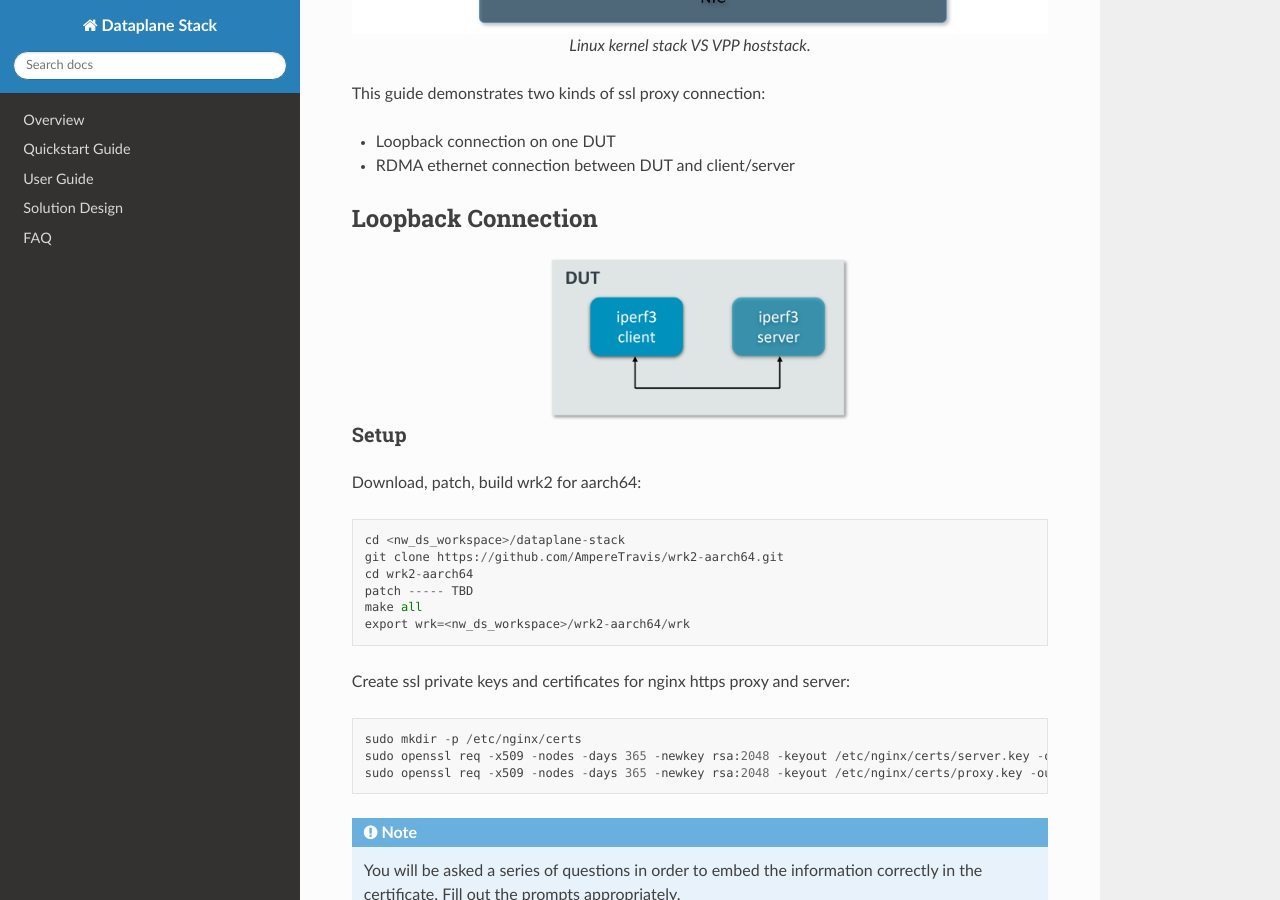
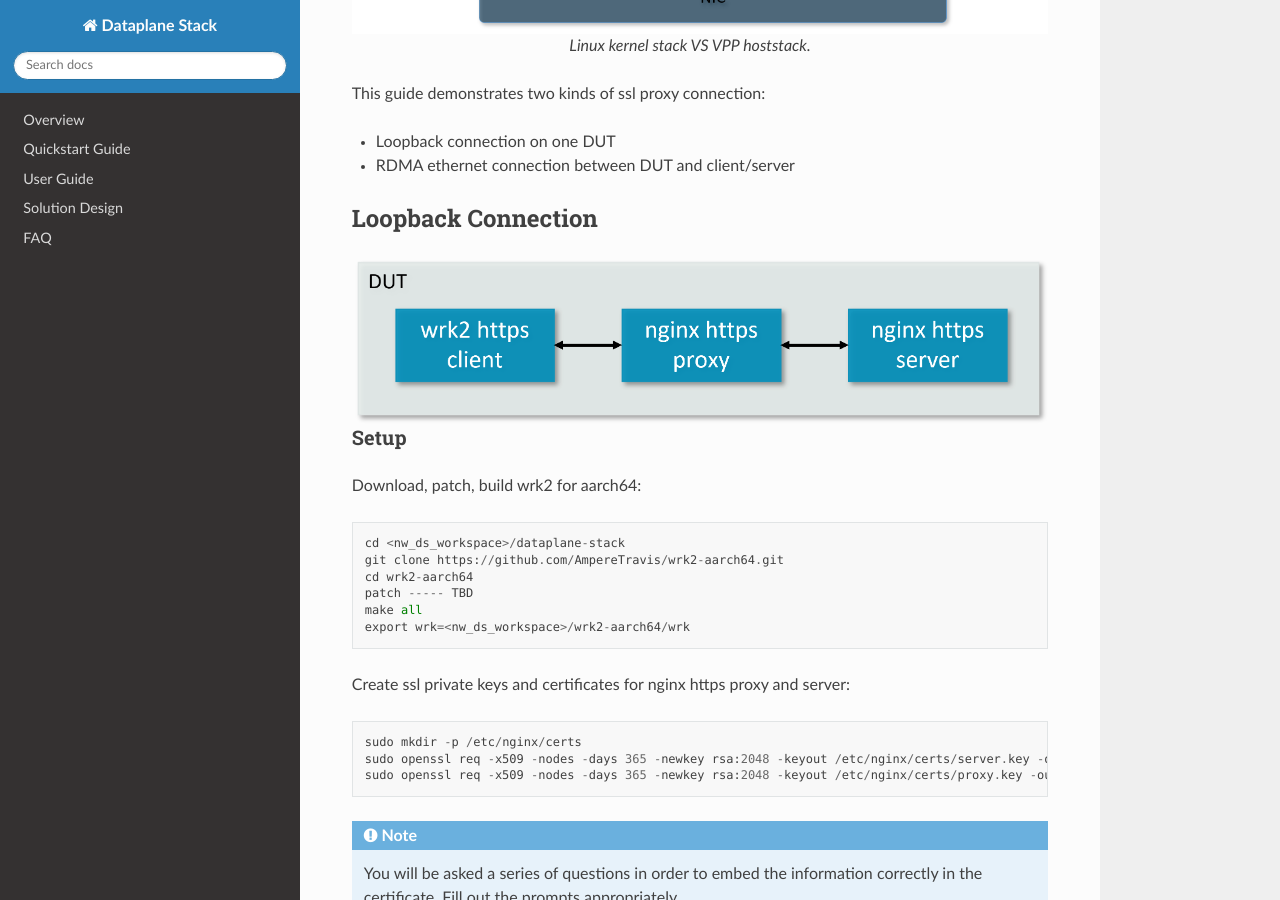
Before and after one commit to Yefeng-Lin/dataplane-stack_doc, a Sphinx documentation site: the page built from doc/user_guide/ssl_proxy.rst, in a window 1280 px wide and 900 px high, scrolled down 1231 px. Built offline with Sphinx 7.4.7 and the Read the Docs theme 2.0.0, drawn with Linux system fonts in a browser that asks for light colours.

Commit message:
Update ssl doc and add figure

```diff
--- a/doc/user_guide/ssl_proxy.rst
+++ b/doc/user_guide/ssl_proxy.rst
@@ -53,9 +53,9 @@ This guide demonstrates two kinds of ssl proxy connection:
 Loopback Connection
 *******************
 
-.. figure:: ../images/iperf3-loopback.png
+.. figure:: ../images/ssl_proxy_memif.png
    :align: center
-   :width: 300
+   :width: 800
 
 Setup
 ~~~~~
@@ -354,9 +354,9 @@ RDMA Ethernet Connection
 
 This section assumes the following setup:
 
-.. figure:: ../images/tcp-term-nic.png
+.. figure:: ../images/ssl_proxy_rdma.png
         :align: center
-        :width: 400
+        :width: 800
 
 As shown, the Device Under Test (DUT) should have at least one NIC connected to the client machine.
 The DUT run iperf3 in server mode and the client machine run iperf3 in client mode.
```
Also changed, not shown: doc/images/ssl_proxy_memif.png (added), doc/images/ssl_proxy_rdma.png (added).
